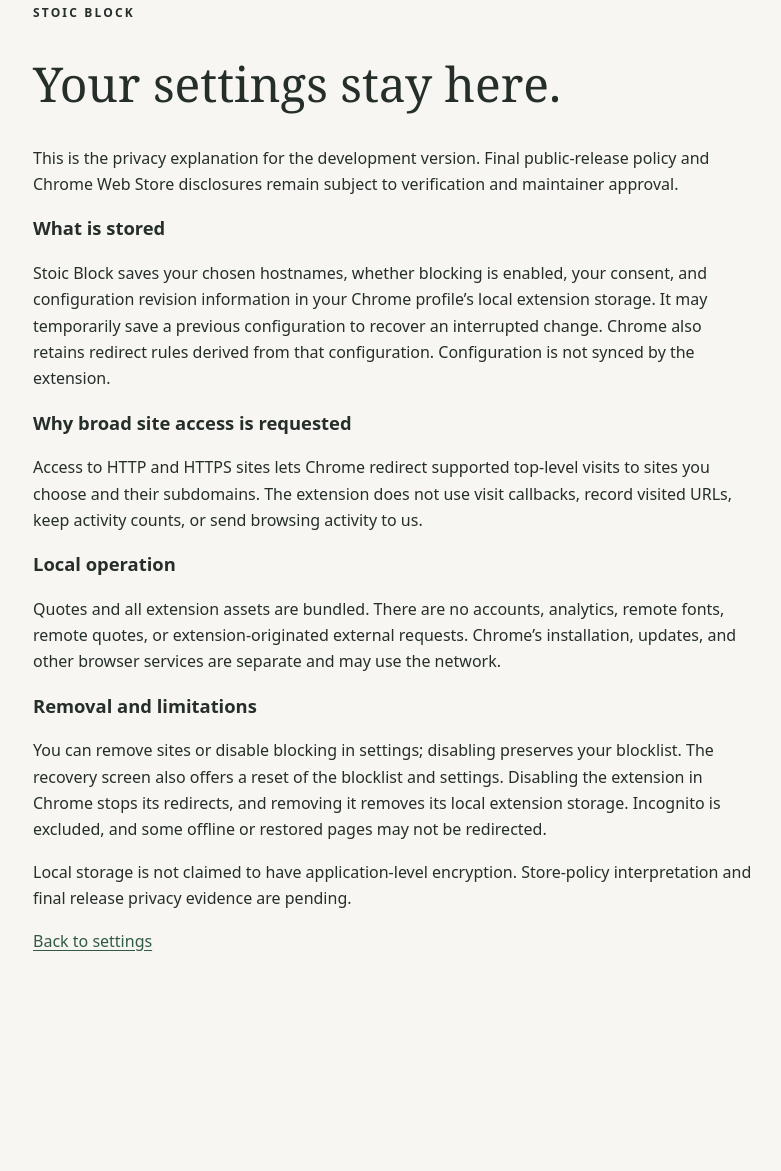
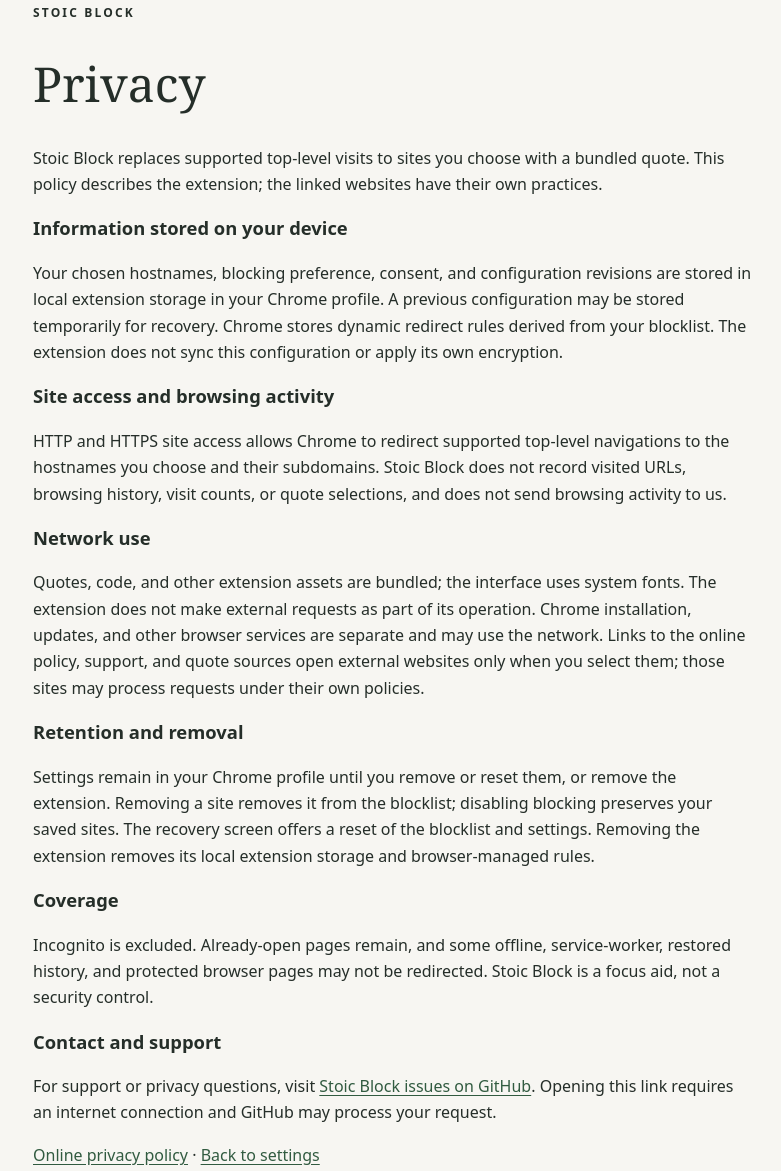
Before and after one commit to mueller-k/stoic-block, a browser extension: page public/privacy.html in a window 1280 px wide. Shown: the part 73-1244 px from the top of the page, without its empty margins (247-1028 px from the left). Before the commit the page ends 1107 px from the top, so only its background shows below. Drawn offline with Linux system fonts and the light colour scheme.

Commit message:
Prepare draft release privacy materials for #10

```diff
--- a/public/privacy.html
+++ b/public/privacy.html
@@ -1,13 +1,12 @@
 <!doctype html>
-<html lang="en">
-<head><meta charset="utf-8"><meta name="viewport" content="width=device-width, initial-scale=1"><title>Privacy · Stoic Block</title><link rel="stylesheet" href="settings.css"></head>
-<body><main>
-  <p class="eyebrow">STOIC BLOCK</p><h1>Your settings stay here.</h1>
-  <p>This is the privacy explanation for the development version. Final public-release policy and Chrome Web Store disclosures remain subject to verification and maintainer approval.</p>
-  <h2>What is stored</h2><p>Stoic Block saves your chosen hostnames, whether blocking is enabled, your consent, and configuration revision information in your Chrome profile’s local extension storage. It may temporarily save a previous configuration to recover an interrupted change. Chrome also retains redirect rules derived from that configuration. Configuration is not synced by the extension.</p>
-  <h2>Why broad site access is requested</h2><p>Access to HTTP and HTTPS sites lets Chrome redirect supported top-level visits to sites you choose and their subdomains. The extension does not use visit callbacks, record visited URLs, keep activity counts, or send browsing activity to us.</p>
-  <h2>Local operation</h2><p>Quotes and all extension assets are bundled. There are no accounts, analytics, remote fonts, remote quotes, or extension-originated external requests. Chrome’s installation, updates, and other browser services are separate and may use the network.</p>
-  <h2>Removal and limitations</h2><p>You can remove sites or disable blocking in settings; disabling preserves your blocklist. The recovery screen also offers a reset of the blocklist and settings. Disabling the extension in Chrome stops its redirects, and removing it removes its local extension storage. Incognito is excluded, and some offline or restored pages may not be redirected.</p>
-  <p>Local storage is not claimed to have application-level encryption. Store-policy interpretation and final release privacy evidence are pending.</p>
-  <p><a href="settings.html">Back to settings</a></p>
+<html lang="en"><head><meta charset="utf-8"><meta name="viewport" content="width=device-width, initial-scale=1"><title>Privacy · Stoic Block</title><link rel="stylesheet" href="settings.css"></head><body><main>
+<p class="eyebrow">STOIC BLOCK</p><h1>Privacy</h1>
+<p>Stoic Block replaces supported top-level visits to sites you choose with a bundled quote. This policy describes the extension; the linked websites have their own practices.</p>
+<h2>Information stored on your device</h2><p>Your chosen hostnames, blocking preference, consent, and configuration revisions are stored in local extension storage in your Chrome profile. A previous configuration may be stored temporarily for recovery. Chrome stores dynamic redirect rules derived from your blocklist. The extension does not sync this configuration or apply its own encryption.</p>
+<h2>Site access and browsing activity</h2><p>HTTP and HTTPS site access allows Chrome to redirect supported top-level navigations to the hostnames you choose and their subdomains. Stoic Block does not record visited URLs, browsing history, visit counts, or quote selections, and does not send browsing activity to us.</p>
+<h2>Network use</h2><p>Quotes, code, and other extension assets are bundled; the interface uses system fonts. The extension does not make external requests as part of its operation. Chrome installation, updates, and other browser services are separate and may use the network. Links to the online policy, support, and quote sources open external websites only when you select them; those sites may process requests under their own policies.</p>
+<h2>Retention and removal</h2><p>Settings remain in your Chrome profile until you remove or reset them, or remove the extension. Removing a site removes it from the blocklist; disabling blocking preserves your saved sites. The recovery screen offers a reset of the blocklist and settings. Removing the extension removes its local extension storage and browser-managed rules.</p>
+<h2>Coverage</h2><p>Incognito is excluded. Already-open pages remain, and some offline, service-worker, restored history, and protected browser pages may not be redirected. Stoic Block is a focus aid, not a security control.</p>
+<h2>Contact and support</h2><p>For support or privacy questions, visit <a href="https://github.com/mueller-k/stoic-block/issues">Stoic Block issues on GitHub</a>. Opening this link requires an internet connection and GitHub may process your request.</p>
+<p><a href="https://mueller-k.github.io/stoic-block/privacy/">Online privacy policy</a> · <a href="settings.html">Back to settings</a></p>
 </main></body></html>
```
Also changed, not shown: docs/privacy/index.html (added, +11 -0 lines), docs/release-listing-draft.md (added, +27 -0 lines), docs/release-source-audit.md (added, +10 -0 lines), public/settings.html (+2 -2 lines).
